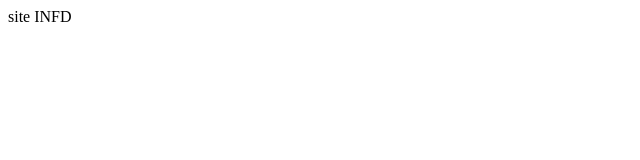
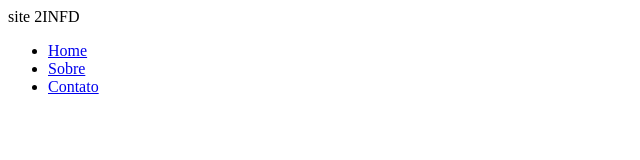
Before and after one commit to gabrielhisrael/site2ind, a plain HTML site: page index.html in a window 1280 px wide. Shown: the whole page, without its empty margins (0-640 px from the left). Drawn offline with Linux system fonts and the light colour scheme.

Commit message:
Incluido menu

```diff
--- a/index.html
+++ b/index.html
@@ -5,6 +5,12 @@
 </head>
 <body>
 
-	site INFD
+	site 2INFD
+
+	<ul>
+		<li><a href="home.html">Home</a></li>
+		<li><a href="sobre.html">Sobre</a></li>
+		<li><a href="contato.html">Contato</a></li>
+	</ul>
 </body>
 </html>
```
